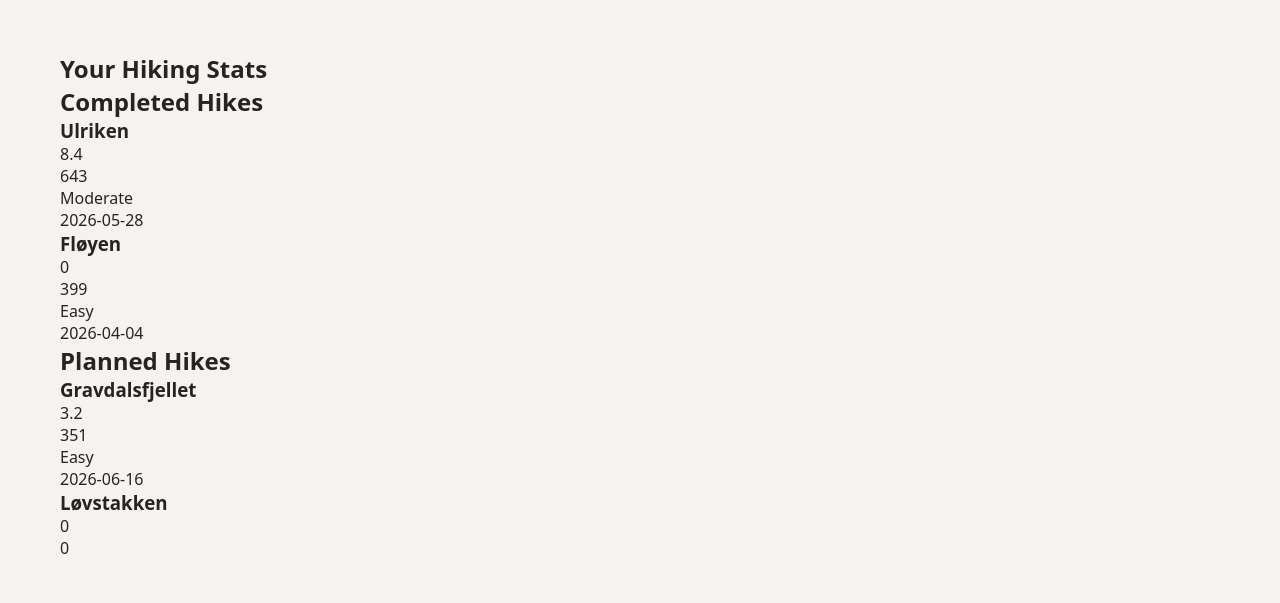
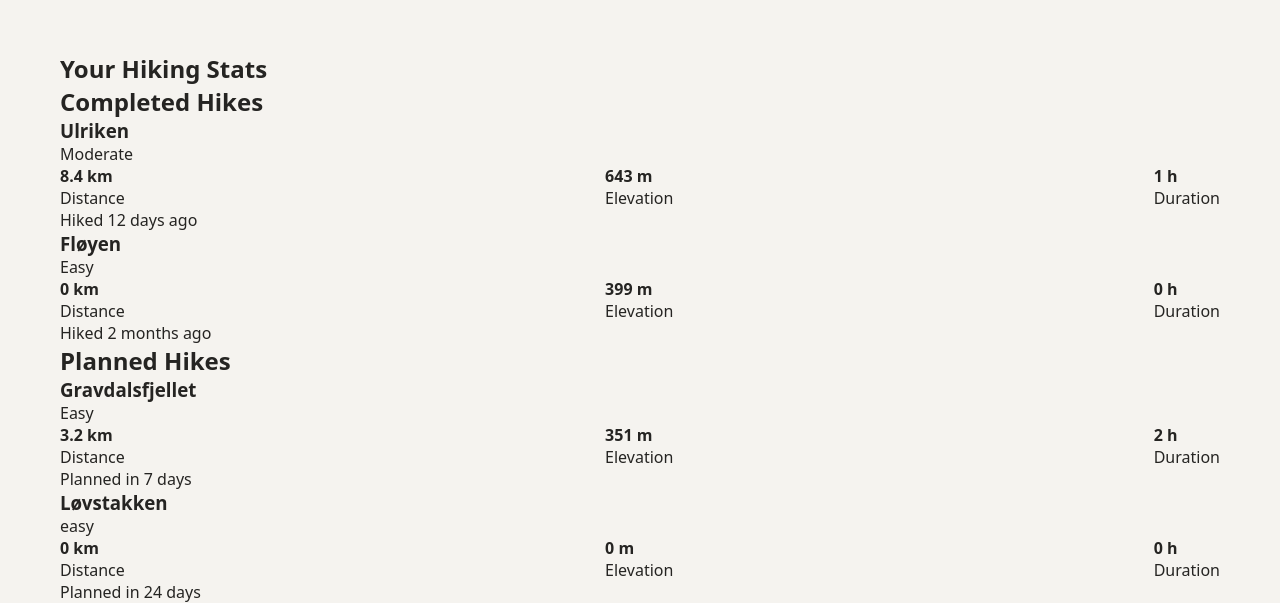
Before and after one commit to lulu630/js-adv-assignment-4, a website built with Vite: page bergen-trail-journal/index.html in a window 1280 px wide. Shown: the part 748-1351 px from the top of the page. Before the commit the page ends 1307 px from the top, so only its background shows below. Built offline with nearby package versions, Linux system fonts and the light colour scheme.

Commit message:
improve hike cards and add date-fns

```diff
--- a/bergen-trail-journal/src/main.js
+++ b/bergen-trail-journal/src/main.js
@@ -9,11 +9,11 @@ const completedHikes = [
     {
         name: "Ulriken",
         startPoint: "Montana",
+        difficulty: "Moderate",
         distance: 8.4,
         elevation: 643,
         duration: 1,
         date: "2026-05-28",
-        difficulty: "Moderate",
         image: "oppstemten.jpg",
         video: "oppstemten.mp4",
         notes: "Beautiful morning hike. Clear view over Bergen and little wind.",
@@ -21,10 +21,11 @@ const completedHikes = [
 
      {
         name: "Fløyen",
+        difficulty: "Easy",
         startPoint: "",
         distance: 0,
         elevation: 399,
-        difficulty: "Easy",
+        duration: 0,
         date: "2026-04-04",
         image: "floyen.jpg",
         video: "floyen.mp4",
@@ -36,12 +37,12 @@ const completedHikes = [
 const plannedHikes = [
    {
         name: "Gravdalsfjellet",
+        difficulty: "Easy",
         startPoint: "",
         distance: 3.2,
         elevation: 351,
         duration: 2,
         date: "2026-06-16",
-        difficulty: "Easy",
         image: "gravdalsfjellet.jpg",
         video: "gravdalsfjellet.mp4",
         notes: "",
@@ -49,53 +50,108 @@ const plannedHikes = [
 
     {
         name: "Løvstakken",
+        difficulty: "easy",
         startPoint: "",
         distance: 0,
         elevation: 0,
-        difficulty: "",
-        date: "",
+        duration: 0,
+        date: "2026-07-03",
         image: "",
         notes: "",
     }
-
 ];
 
 
-function createHikeCard(hike) {
-  console.log(hike);
-  const card = document.createElement("article");
-  card.classList.add("hike-card");
+function createHikeCard(hike, type) {
 
-  const title = document.createElement("h3");
-  title.textContent = hike.name;
+    // create card wrapper
+    console.log(hike);
+    const card = document.createElement("article");
+    card.classList.add("hike-card");
 
-  const distance = document.createElement("p");
-  distance.textContent = hike.distance;
+    const cardHeader = document.createElement("div");
+    cardHeader.classList.add("card-header");
 
-  const elevation = document.createElement("p");
-  elevation.textContent = hike.elevation;
+    const titleGroup = document.createElement("div");
+    titleGroup.classList.add("title-group");
 
-  const difficulty = document.createElement("p");
-  difficulty.textContent = hike.difficulty;
+    const startPoint = document.createElement("p");
+    startPoint.textContent = hike.startPoint;
 
-  const date = document.createElement("p");
-  date.textContent = hike.date;
+    // add hike title
+    const title = document.createElement("h3");
+    title.textContent = hike.name;
+
+    // add difficulty badge
+    const difficulty = document.createElement("span");
+    difficulty.classList.add("difficulty-badge");
+    difficulty.textContent = hike.difficulty;
+
+    // create container for trail facts
+    const trailFacts = document.createElement("div");
+    trailFacts.classList.add("trail-facts");
+
+
+    // store all trail facts in one array
+    const facts = [
+        {
+            value: `${hike.distance} km`,
+            label: "Distance",
+        },
+        {
+            value: `${hike.elevation} m`,
+            label: "Elevation",
+        },
+        {
+            value: `${hike.duration} h`,
+            label: "Duration",
+        },
+    ];
+
+    // create a fact box for each item in that arrat
+    for (const fact of facts) {
+        const factBox = document.createElement("div");
+        factBox.classList.add("trail-fact");
+
+        const factValue = document.createElement("strong");
+        factValue.textContent = fact.value;
+
+        const factLabel = document.createElement("span");
+        factLabel.textContent = fact.label;
+
+        factBox.append(factValue, factLabel);
+        trailFacts.append(factBox);
+    }
+
+
+    // add relative hike date
+    const relativeDate = formatDistanceToNow(new Date(hike.date), {
+        addSuffix: true,
+    });
+
+    const date = document.createElement("p");
+
+    if (type === "completed") {
+        date.textContent = `Hiked ${relativeDate}`;
+    } else {
+        date.textContent = `Planned ${relativeDate}`;
+    }
 
 
 
-  card.append(title, distance, elevation, difficulty, date);
+    card.append(title, cardHeader, difficulty, trailFacts, date);
+    return card;
 
-  return card;
 }
 
 
 for (const hike of completedHikes) {
-    const card = createHikeCard(hike);
+    const card = createHikeCard(hike, "completed");
     completedHikesContainer.append(card);
 }
 
 
 for (const hike of plannedHikes) {
-    const card = createHikeCard(hike);
+    const card = createHikeCard(hike, "planned");
     plannedHikesContainer.append(card);
 }
--- a/bergen-trail-journal/src/style.css
+++ b/bergen-trail-journal/src/style.css
@@ -41,3 +41,20 @@ h1 {
 .hero-btn {
   text-decoration: none;
 }
+
+
+.card-header {
+  display: flex;
+  justify-content: space-between;
+  align-items: start;
+}
+
+.trail-facts {
+  display: flex;
+  justify-content: space-between;
+}
+
+.trail-fact {
+  display: flex;
+  flex-direction: column;
+}
```
